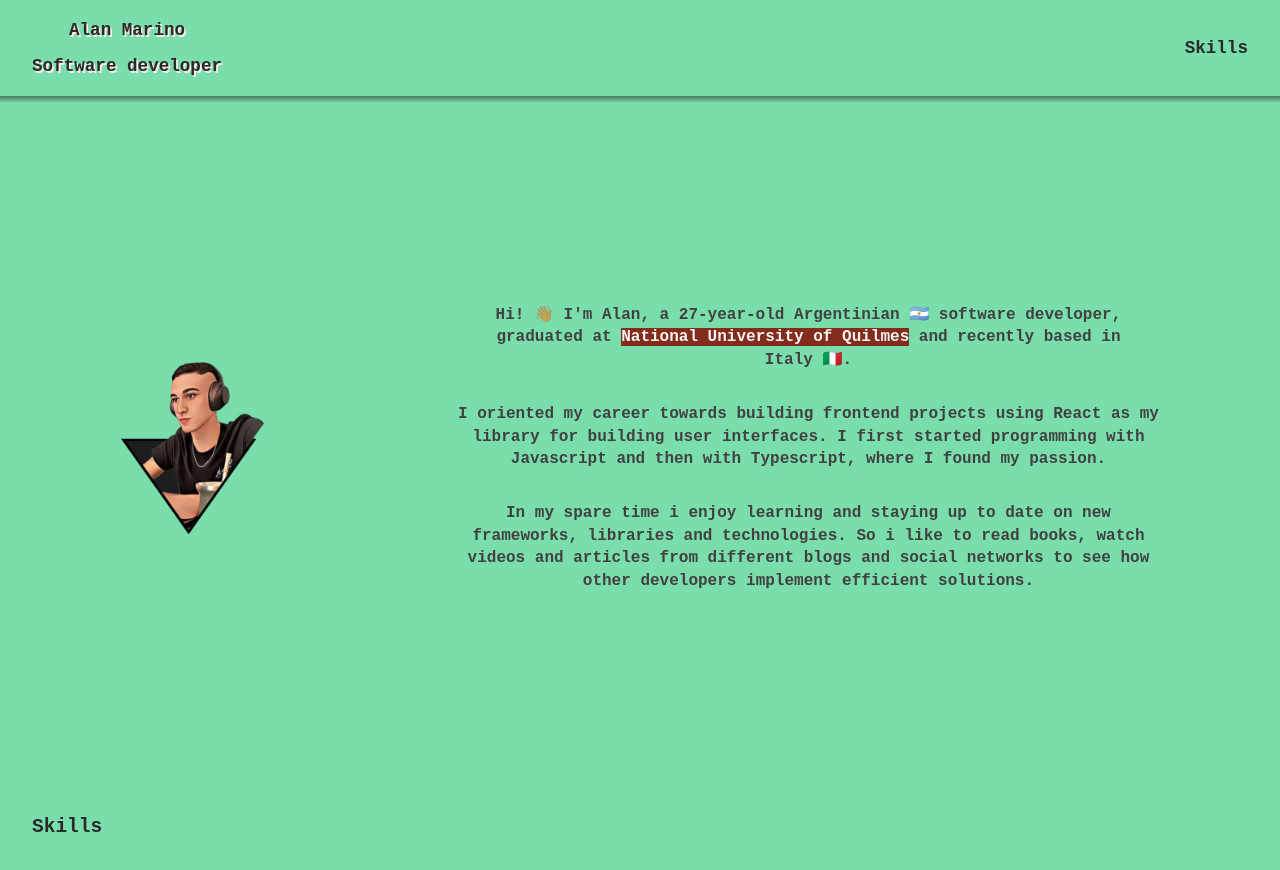
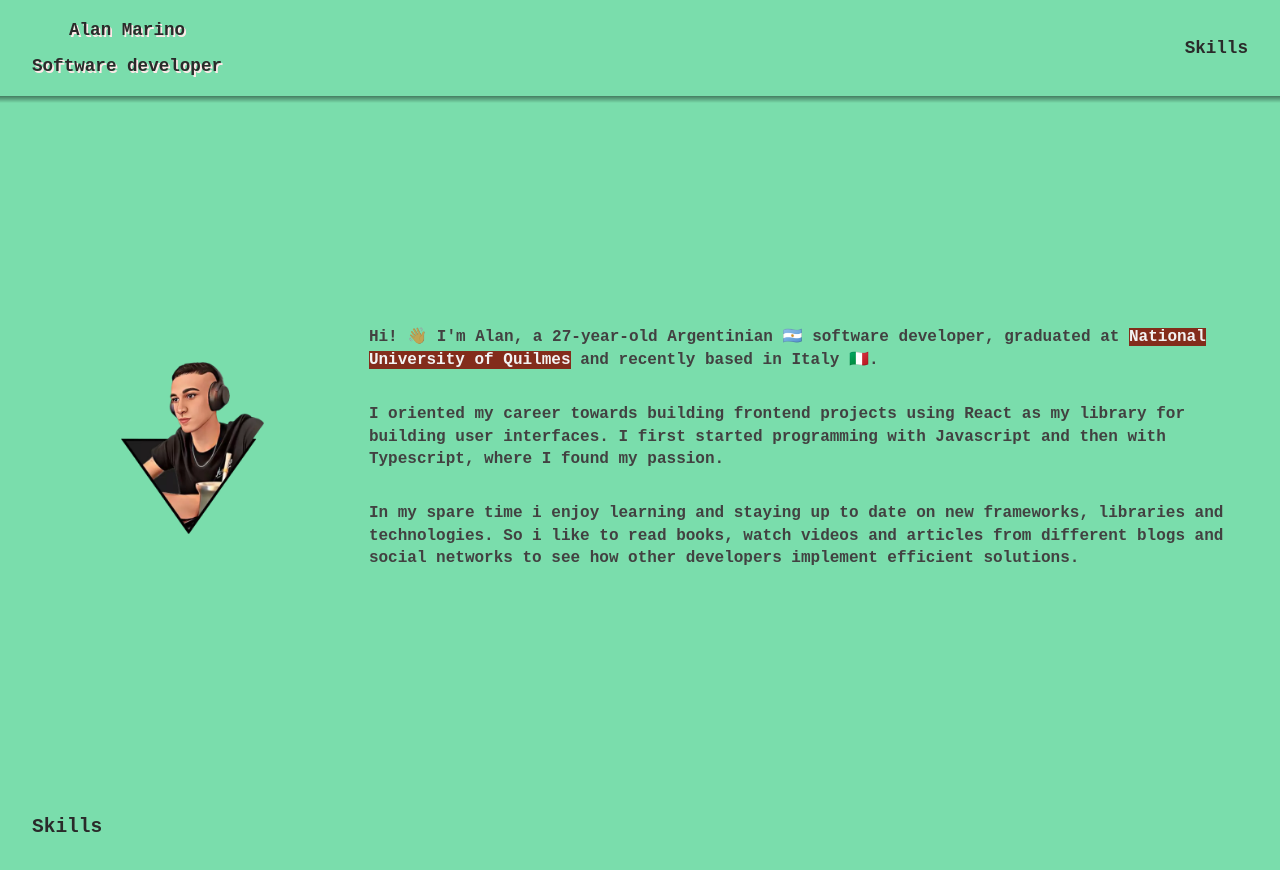
Before and after one commit to marinoalan/portfolio, a Next.js app: page / in a window 1280 px wide. Shown: the top 870 px of the page. Built offline with nearby package versions, Linux system fonts and the light colour scheme.

Commit message:
Text aligned left and on wrap centered

```diff
--- a/pages/_app.tsx
+++ b/pages/_app.tsx
@@ -39,6 +39,12 @@ const GlobalStyle = createGlobalStyle`
 
 const Main = styled.main`
   margin: 0 var(--horizontalMargin);
+  display: flex;
+`;
+
+const MainContent = styled.div`
+  margin: 0 auto;
+  max-width: 80rem;
 `;
 
 function MyApp({ Component, pageProps }: AppProps) {
@@ -68,7 +74,9 @@ function MyApp({ Component, pageProps }: AppProps) {
       <GlobalStyle />
       <Navbar />
       <Main>
-        <Component {...pageProps} />
+        <MainContent>
+          <Component {...pageProps} />
+        </MainContent>
       </Main>
     </>
   );
--- a/pages/index.tsx
+++ b/pages/index.tsx
@@ -7,6 +7,10 @@ import { useState } from "react";
 
 const CenteredText = styled.p`
   text-align: center;
+  @media (min-width: 56.5rem) {
+    text-align: left;
+  }
+
   margin-block: 0px;
   font-size: 1rem;
   font-weight: bold;
@@ -27,7 +31,6 @@ const TextWrapper = styled.div`
 `;
 
 const TextContainer = styled.div`
-  max-width: max(44rem, 80%);
   display: flex;
   flex-direction: column;
   row-gap: var(--horizontalMargin);
```
